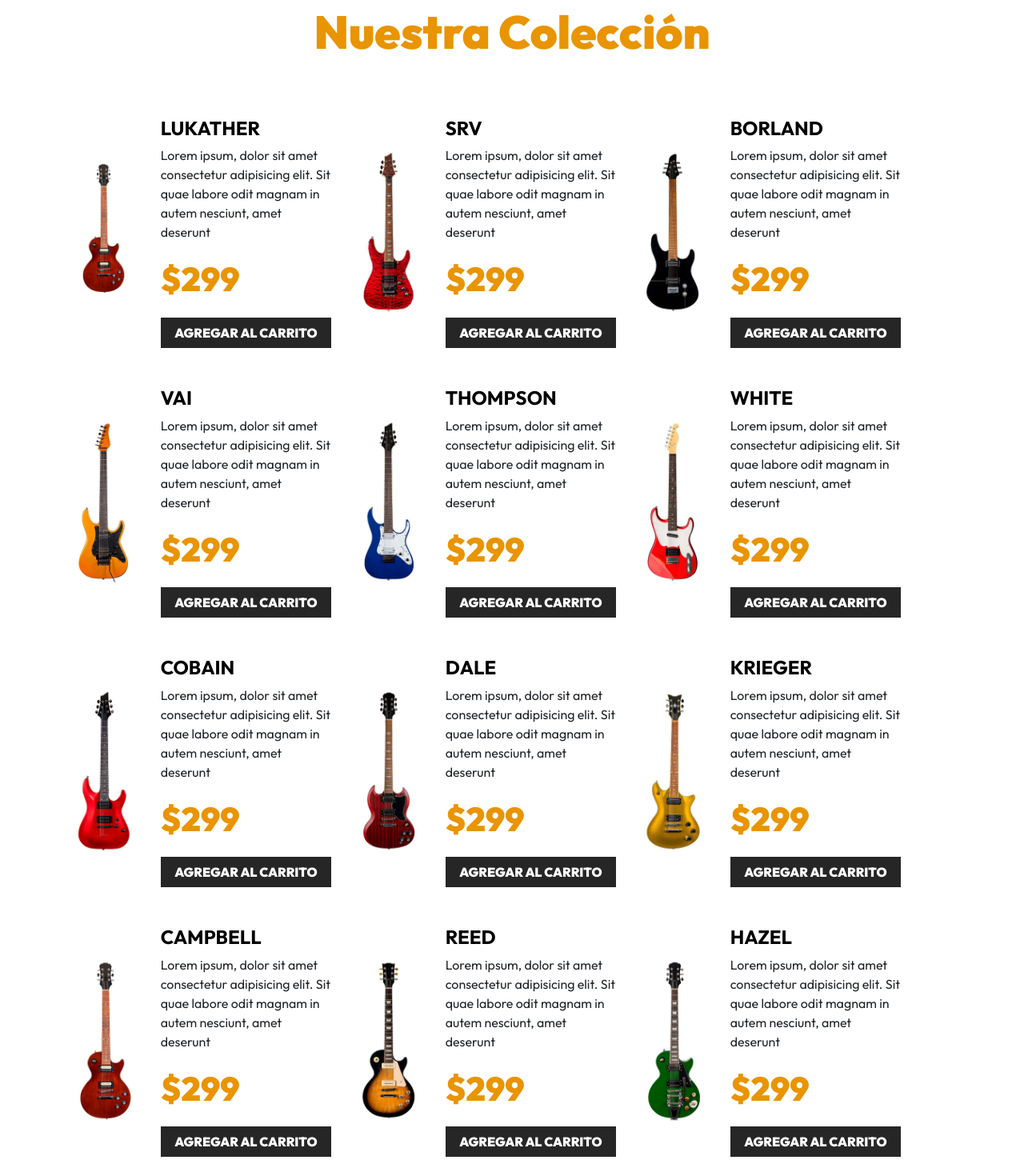
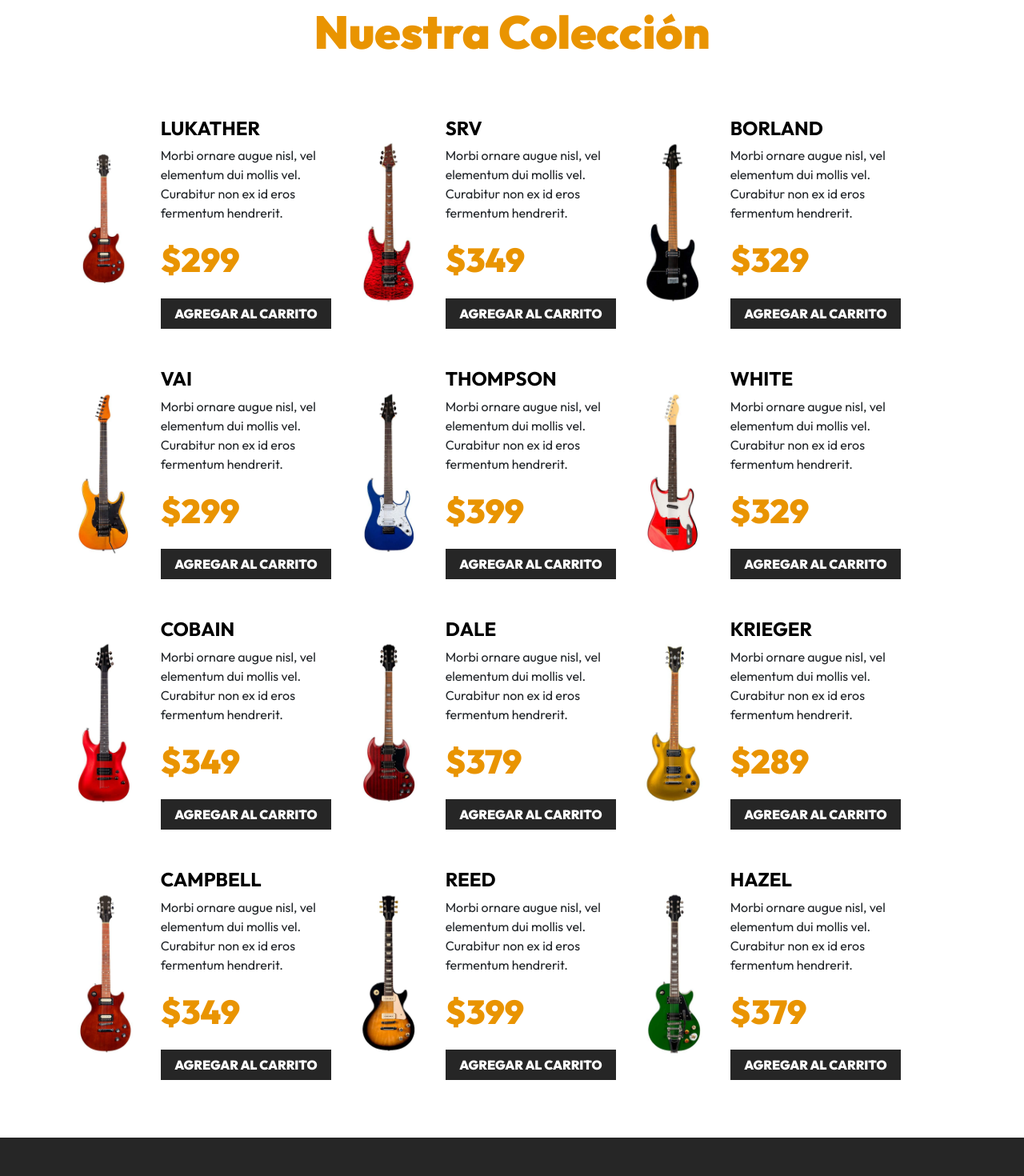
Before and after one commit to JmAtochePascual/GuitarLA-React-TS, a React (Vite) app: page / in a window 1280 px wide. Shown: the part 220-1690 px from the top of the page at 80% size. Built offline with nearby package versions, Linux system fonts and the light colour scheme.

Commit message:
feat: :sparkles: Crea componente Guitar y crea el custom hook para listar las guitarras
Implementa la creación del componente guitar  sin lógica solo cambios visuales y crea un custom hook para agrupar la lógica del proyecto

```diff
--- a/src/App.tsx
+++ b/src/App.tsx
@@ -1,6 +1,9 @@
+import Guitar from "./components/Guitar"
 import Header from "./components/Header"
+import useGuitar from "./hooks/useGuitar";
 
 function App() {
+  const { db } = useGuitar();
 
   return (
     <>
@@ -10,180 +13,14 @@ function App() {
         <h2 className="text-center">Nuestra Colección</h2>
 
         <div className="row mt-5">
-          <div className="col-md-6 col-lg-4 my-4 row align-items-center">
-            <div className="col-4">
-              <img className="img-fluid" src="/img/guitarra_01.jpg" alt="imagen guitarra" />
-            </div>
-            <div className="col-8">
-              <h3 className="text-black fs-4 fw-bold text-uppercase">Lukather</h3>
-              <p>Lorem ipsum, dolor sit amet consectetur adipisicing elit. Sit quae labore odit magnam in autem nesciunt, amet deserunt</p>
-              <p className="fw-black text-primary fs-3">$299</p>
-              <button
-                type="button"
-                className="btn btn-dark w-100"
-              >Agregar al Carrito</button>
-            </div>
-          </div>
-
-          <div className="col-md-6 col-lg-4 my-4 row align-items-center">
-            <div className="col-4">
-              <img className="img-fluid" src="/img/guitarra_02.jpg" alt="imagen guitarra" />
-            </div>
-            <div className="col-8">
-              <h3 className="text-black fs-4 fw-bold text-uppercase">SRV</h3>
-              <p>Lorem ipsum, dolor sit amet consectetur adipisicing elit. Sit quae labore odit magnam in autem nesciunt, amet deserunt</p>
-              <p className="fw-black text-primary fs-3">$299</p>
-              <button
-                type="button"
-                className="btn btn-dark w-100 "
-              >Agregar al Carrito</button>
-            </div>
-          </div>
-
-          <div className="col-md-6 col-lg-4 my-4 row align-items-center">
-            <div className="col-4">
-              <img className="img-fluid" src="/img/guitarra_03.jpg" alt="imagen guitarra" />
-            </div>
-            <div className="col-8">
-              <h3 className="text-black fs-4 fw-bold text-uppercase">Borland</h3>
-              <p>Lorem ipsum, dolor sit amet consectetur adipisicing elit. Sit quae labore odit magnam in autem nesciunt, amet deserunt</p>
-              <p className="fw-black text-primary fs-3">$299</p>
-              <button
-                type="button"
-                className="btn btn-dark w-100 "
-              >Agregar al Carrito</button>
-            </div>
-          </div>
-
-          <div className="col-md-6 col-lg-4 my-4 row align-items-center">
-            <div className="col-4">
-              <img className="img-fluid" src="/img/guitarra_04.jpg" alt="imagen guitarra" />
-            </div>
-            <div className="col-8">
-              <h3 className="text-black fs-4 fw-bold text-uppercase">Vai</h3>
-              <p>Lorem ipsum, dolor sit amet consectetur adipisicing elit. Sit quae labore odit magnam in autem nesciunt, amet deserunt</p>
-              <p className="fw-black text-primary fs-3">$299</p>
-              <button
-                type="button"
-                className="btn btn-dark w-100 "
-              >Agregar al Carrito</button>
-            </div>
-          </div>
-
-          <div className="col-md-6 col-lg-4 my-4 row align-items-center">
-            <div className="col-4">
-              <img className="img-fluid" src="/img/guitarra_05.jpg" alt="imagen guitarra" />
-            </div>
-            <div className="col-8">
-              <h3 className="text-black fs-4 fw-bold text-uppercase">Thompson</h3>
-              <p>Lorem ipsum, dolor sit amet consectetur adipisicing elit. Sit quae labore odit magnam in autem nesciunt, amet deserunt</p>
-              <p className="fw-black text-primary fs-3">$299</p>
-              <button
-                type="button"
-                className="btn btn-dark w-100 "
-              >Agregar al Carrito</button>
-            </div>
-          </div>
-
-          <div className="col-md-6 col-lg-4 my-4 row align-items-center">
-            <div className="col-4">
-              <img className="img-fluid" src="/img/guitarra_06.jpg" alt="imagen guitarra" />
-            </div>
-            <div className="col-8">
-              <h3 className="text-black fs-4 fw-bold text-uppercase">White</h3>
-              <p>Lorem ipsum, dolor sit amet consectetur adipisicing elit. Sit quae labore odit magnam in autem nesciunt, amet deserunt</p>
-              <p className="fw-black text-primary fs-3">$299</p>
-              <button
-                type="button"
-                className="btn btn-dark w-100 "
-              >Agregar al Carrito</button>
-            </div>
-          </div>
-
-          <div className="col-md-6 col-lg-4 my-4 row align-items-center">
-            <div className="col-4">
-              <img className="img-fluid" src="/img/guitarra_07.jpg" alt="imagen guitarra" />
-            </div>
-            <div className="col-8">
-              <h3 className="text-black fs-4 fw-bold text-uppercase">Cobain</h3>
-              <p>Lorem ipsum, dolor sit amet consectetur adipisicing elit. Sit quae labore odit magnam in autem nesciunt, amet deserunt</p>
-              <p className="fw-black text-primary fs-3">$299</p>
-              <button
-                type="button"
-                className="btn btn-dark w-100 "
-              >Agregar al Carrito</button>
-            </div>
-          </div>
-          <div className="col-md-6 col-lg-4 my-4 row align-items-center">
-            <div className="col-4">
-              <img className="img-fluid" src="/img/guitarra_08.jpg" alt="imagen guitarra" />
-            </div>
-            <div className="col-8">
-              <h3 className="text-black fs-4 fw-bold text-uppercase">Dale</h3>
-              <p>Lorem ipsum, dolor sit amet consectetur adipisicing elit. Sit quae labore odit magnam in autem nesciunt, amet deserunt</p>
-              <p className="fw-black text-primary fs-3">$299</p>
-              <button
-                type="button"
-                className="btn btn-dark w-100 "
-              >Agregar al Carrito</button>
-            </div>
-          </div>
-          <div className="col-md-6 col-lg-4 my-4 row align-items-center">
-            <div className="col-4">
-              <img className="img-fluid" src="/img/guitarra_09.jpg" alt="imagen guitarra" />
-            </div>
-            <div className="col-8">
-              <h3 className="text-black fs-4 fw-bold text-uppercase">Krieger</h3>
-              <p>Lorem ipsum, dolor sit amet consectetur adipisicing elit. Sit quae labore odit magnam in autem nesciunt, amet deserunt</p>
-              <p className="fw-black text-primary fs-3">$299</p>
-              <button
-                type="button"
-                className="btn btn-dark w-100 "
-              >Agregar al Carrito</button>
-            </div>
-          </div>
-          <div className="col-md-6 col-lg-4 my-4 row align-items-center">
-            <div className="col-4">
-              <img className="img-fluid" src="/img/guitarra_10.jpg" alt="imagen guitarra" />
-            </div>
-            <div className="col-8">
-              <h3 className="text-black fs-4 fw-bold text-uppercase">Campbell</h3>
-              <p>Lorem ipsum, dolor sit amet consectetur adipisicing elit. Sit quae labore odit magnam in autem nesciunt, amet deserunt</p>
-              <p className="fw-black text-primary fs-3">$299</p>
-              <button
-                type="button"
-                className="btn btn-dark w-100 "
-              >Agregar al Carrito</button>
-            </div>
-          </div>
-          <div className="col-md-6 col-lg-4 my-4 row align-items-center">
-            <div className="col-4">
-              <img className="img-fluid" src="/img/guitarra_11.jpg" alt="imagen guitarra" />
-            </div>
-            <div className="col-8">
-              <h3 className="text-black fs-4 fw-bold text-uppercase">Reed</h3>
-              <p>Lorem ipsum, dolor sit amet consectetur adipisicing elit. Sit quae labore odit magnam in autem nesciunt, amet deserunt</p>
-              <p className="fw-black text-primary fs-3">$299</p>
-              <button
-                type="button"
-                className="btn btn-dark w-100 "
-              >Agregar al Carrito</button>
-            </div>
-          </div>
-          <div className="col-md-6 col-lg-4 my-4 row align-items-center">
-            <div className="col-4">
-              <img className="img-fluid" src="/img/guitarra_12.jpg" alt="imagen guitarra" />
-            </div>
-            <div className="col-8">
-              <h3 className="text-black fs-4 fw-bold text-uppercase">Hazel</h3>
-              <p>Lorem ipsum, dolor sit amet consectetur adipisicing elit. Sit quae labore odit magnam in autem nesciunt, amet deserunt</p>
-              <p className="fw-black text-primary fs-3">$299</p>
-              <button
-                type="button"
-                className="btn btn-dark w-100 "
-              >Agregar al Carrito</button>
-            </div>
-          </div>
+          {
+            db.map(guitar =>
+              <Guitar
+                key={guitar.id}
+                guitar={guitar}
+              />
+            )
+          }
         </div>
       </main>
 
--- /dev/null
+++ b/src/components/Guitar.tsx
@@ -0,0 +1,30 @@
+import { Guitar } from "../types";
+
+type GuitarProps = {
+  guitar: Guitar;
+};
+
+const Guitar = ({ guitar }: GuitarProps) => {
+  const { name, image, description, price } = guitar;
+
+  return (
+    <div className="col-md-6 col-lg-4 my-4 row align-items-center">
+      <div className="col-4">
+        <img className="img-fluid" src={`img/${image}.jpg`} alt={name} />
+      </div>
+
+      <div className="col-8">
+        <h3 className="text-black fs-4 fw-bold text-uppercase">{name}</h3>
+        <p>{description}</p>
+        <p className="fw-black text-primary fs-3">${price}</p>
+        <button
+          type="button"
+          className="btn btn-dark w-100">
+          Agregar al Carrito
+        </button>
+      </div>
+    </div>
+  )
+}
+
+export default Guitar
--- a/src/data/db.ts
+++ b/src/data/db.ts
@@ -1,6 +1,6 @@
-import { GuitarItem } from "../types";
+import { Guitar } from "../types";
 
-export const db: GuitarItem[] = [
+export const db: Guitar[] = [
   {
     id: 1,
     name: 'Lukather',
--- /dev/null
+++ b/src/hooks/useGuitar.ts
@@ -0,0 +1,9 @@
+import { db } from '../data/db'
+
+const useGuitar = () => {
+  return {
+    db,
+  }
+}
+
+export default useGuitar
--- a/src/types/index.ts
+++ b/src/types/index.ts
@@ -1,4 +1,4 @@
-export type GuitarItem = {
+export type Guitar = {
   id: number;
   name: string;
   image: string;
```
